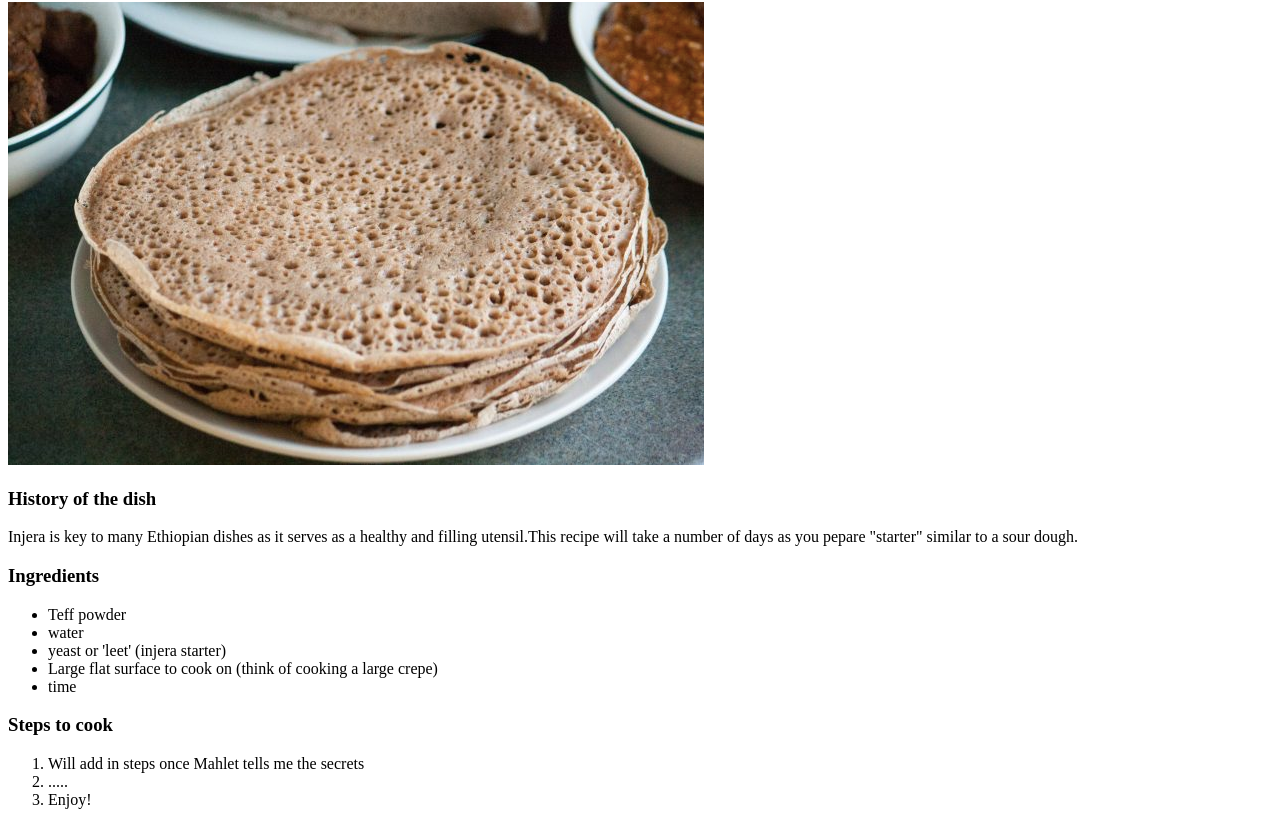
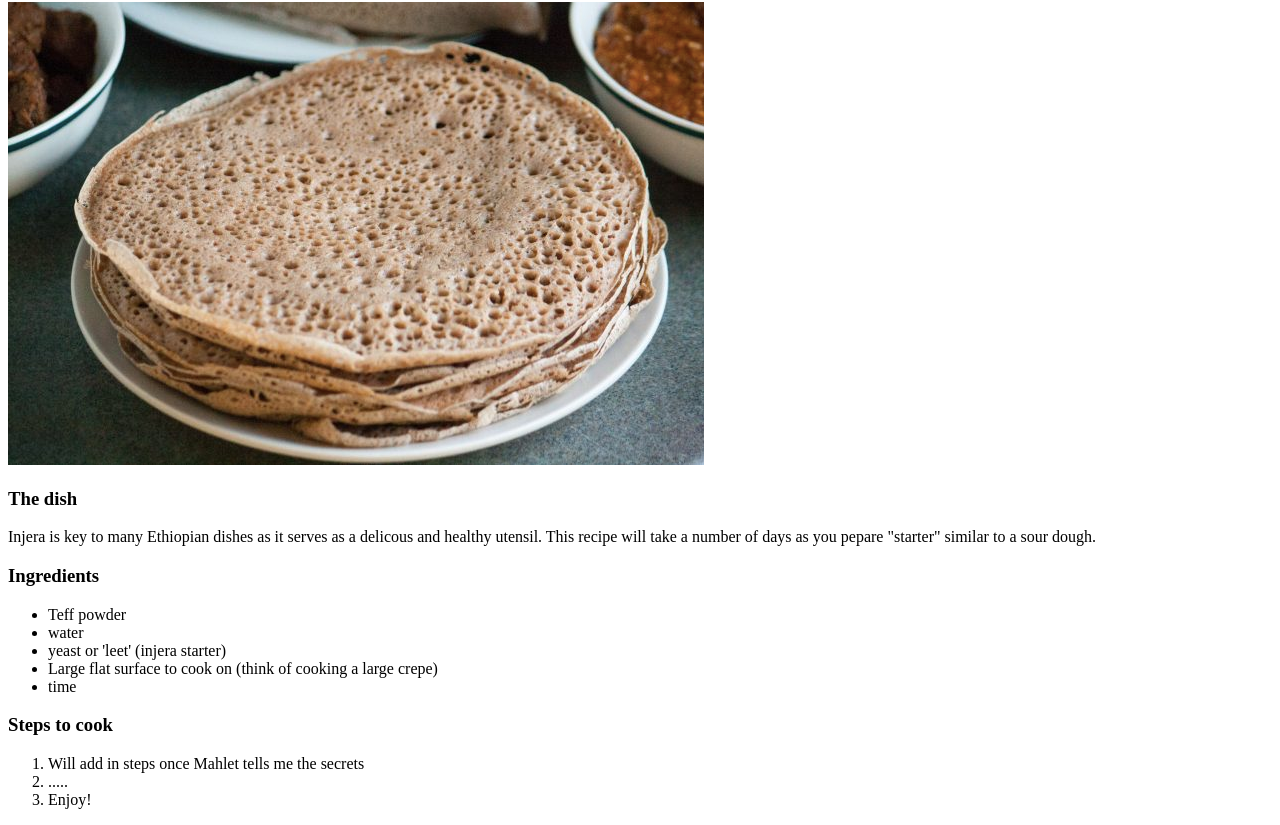
Before and after one commit to rkopper610/odin-recipes, a plain HTML site: page recipes/injera.html in a window 1280 px wide. Shown: the part 78-903 px from the top of the page. Drawn offline with Linux system fonts and the light colour scheme.

Commit message:
editing html. css site1

```diff
--- a/recipes/injera.html
+++ b/recipes/injera.html
@@ -10,8 +10,8 @@
 <body>
     <h1 class = "head">Injera (Ethiopian flat bread)</h1>
     <img src="../images/injera.png">
-    <h3>History of the dish</h3>
-    <p>Injera is key to many Ethiopian dishes as it serves as a healthy and filling utensil.This recipe will take a number of days as you pepare "starter" similar to a sour dough.</p>
+    <h3>The dish</h3>
+    <p>Injera is key to many Ethiopian dishes as it serves as a delicous and healthy utensil. This recipe will take a number of days as you pepare "starter" similar to a sour dough.</p>
 
     <h3>Ingredients</h3>
     <ul>
```
